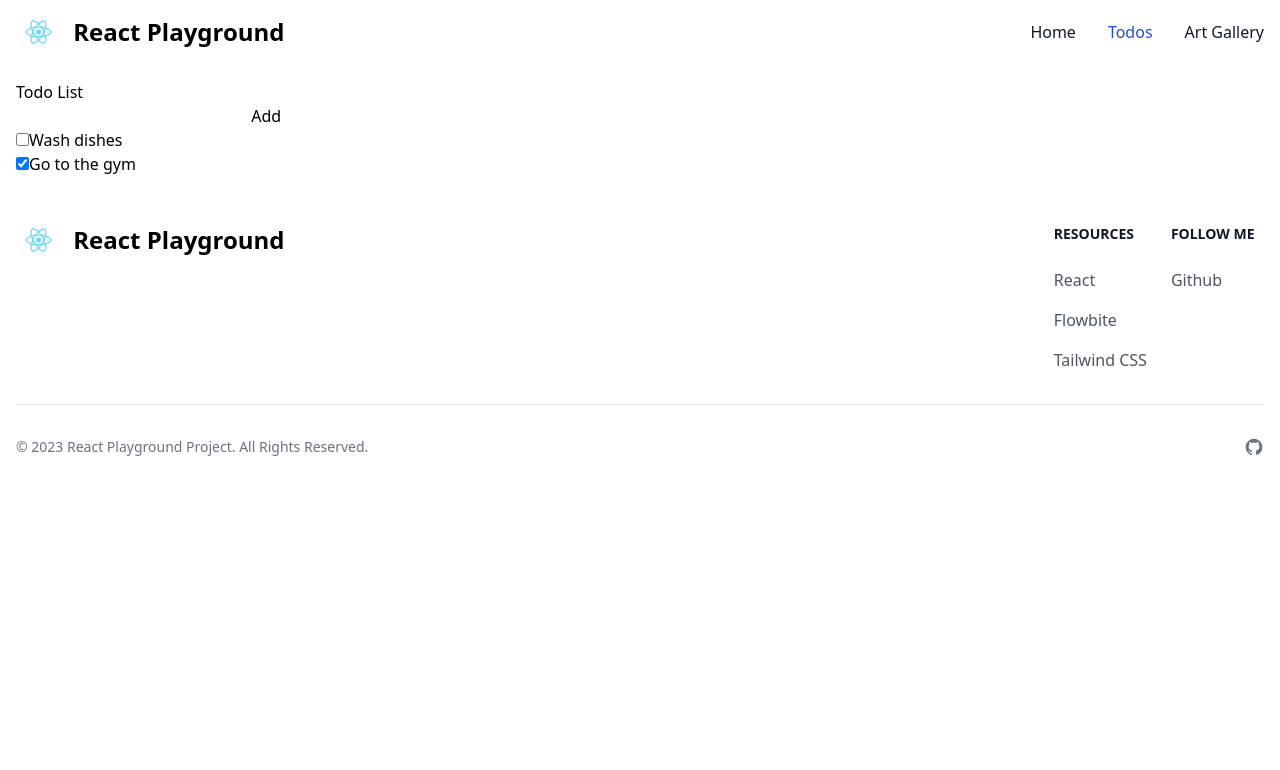
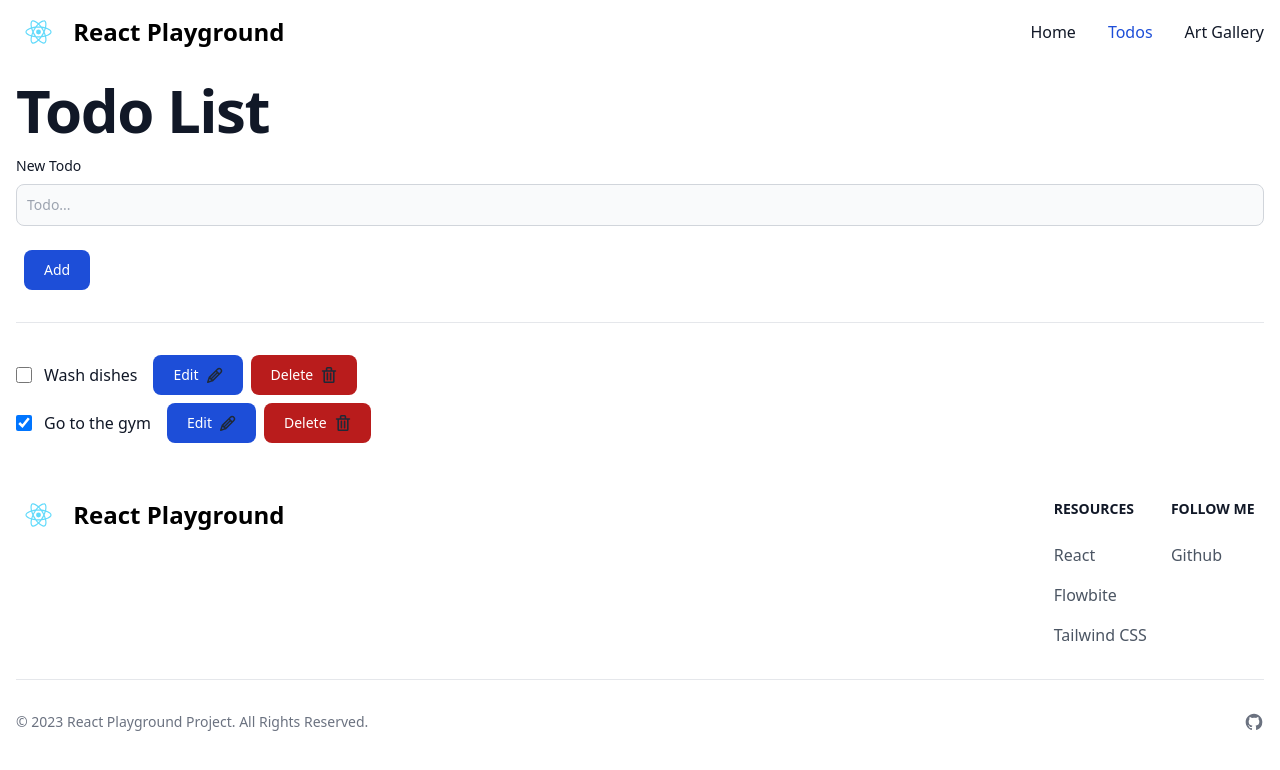
Before and after one commit to MISTERSOFT/react-playground, a React (Create React App) app: page /todos in a window 1280 px wide. Shown: the top 770 px of the page. Built offline with nearby package versions, Linux system fonts and the light colour scheme; the HTML template or start-up script is replaced by a standard one.

Commit message:
refacto TodoList as function component + create a reducer for todos

```diff
--- a/src/components/todolist/TodoItem.tsx
+++ b/src/components/todolist/TodoItem.tsx
@@ -1,16 +1,68 @@
-import { ChangeEvent } from 'react';
+import { ChangeEvent, SyntheticEvent, useState } from 'react';
+import { CheckBox, TextBox } from '../form/Form';
+import { CloseIcon, EditIcon, TrashIcon, ValidateIcon } from '../icons/Icons';
+import { Button } from '../ui/Button';
+import { Todo } from './todosReducer';
 
 interface TodoItemProps {
-    text: string;
-    checked: boolean;
-    onToggleCheck: (event: ChangeEvent<HTMLInputElement>) => void;
+    item: Todo;
+    onUpdate: (newTodo: Todo) => void;
+    onDelete: () => void
 }
 
-export default function TodoItem({ text, checked, onToggleCheck }: TodoItemProps) {
+export default function TodoItem({ item, onUpdate, onDelete }: TodoItemProps) {
+    const [editing, setEditing] = useState(false);
+    const id = `input-${crypto.randomUUID()}`;
+
+    function handleEdit() {
+        setEditing(true);
+    }
+
+    function handleCancel() {
+        setEditing(false);
+    }
+
+    function handleValidate() {
+        const input = document.querySelector<HTMLInputElement>(`#${id}`);
+        if (!input) {
+            return;
+        }
+        onUpdate({ ...item, text: input.value });
+        setEditing(false);
+    }
+
+    function handleUpdate(e: ChangeEvent<HTMLInputElement>) {
+        onUpdate({ ...item, checked: e.target.checked });
+    }
+
     return (
-        <li>
-            <input type="checkbox" name="done" checked={checked} onChange={(e) => onToggleCheck(e)} />
-            {text}
+        <li className="text-gray-900 dark:text-white flex items-center mb-2">
+            <CheckBox name="done" checked={item.checked} onChange={handleUpdate} />
+            {
+                editing
+                ? <>
+                    <TextBox id={id} name={`edit-todo-${id}`} placeholder='Todo...' className="ml-3" value={item.text} />
+                    <Button styleType='success' className='flex items-center ml-4' onClick={handleValidate}>
+                        Validate
+                        <ValidateIcon size={4} className='ml-2' />
+                    </Button>
+                    <Button styleType='danger' className='flex items-center' onClick={handleCancel}>
+                        Cancel
+                        <CloseIcon size={4} className='ml-2' />
+                    </Button>
+                </>
+                : <>
+                    <span className="ml-3">{item.text}</span>
+                    <Button className='flex items-center ml-4' onClick={handleEdit}>
+                        Edit
+                        <EditIcon size={4} className='ml-2' />
+                    </Button>
+                    <Button styleType='danger' className='flex items-center' onClick={onDelete}>
+                        Delete
+                        <TrashIcon size={4} className='ml-2' />
+                    </Button>
+                </>
+            }
         </li>
     );
 }
--- a/src/components/todolist/TodoList.tsx
+++ b/src/components/todolist/TodoList.tsx
@@ -1,25 +1,21 @@
-import { Component, ChangeEvent } from 'react';
+import { useReducer } from 'react';
 import TodoItem from './TodoItem';
+import { Form, TextBox } from '../form/Form';
+import { Button } from '../ui/Button';
+import { Hr } from '../ui/Hr';
+import { Todo, TodosActionType, todosReducer } from './todosReducer';
 
-interface Todo {
-    id: string;
-    text: string;
-    checked: boolean;
-}
+const initialTodos = {
+    items: [
+        { id: crypto.randomUUID(), text: 'Wash dishes', checked: false },
+        { id: crypto.randomUUID(), text: 'Go to the gym', checked: true },
+    ]
+};
 
-interface TodoListState {
-    items: Todo[];
-}
+export function TodoList() {
+    const [state, dispatch] = useReducer(todosReducer, initialTodos);
 
-class TodoList extends Component<{}, TodoListState> {
-    state = {
-        items: [
-            { id: crypto.randomUUID(), text: 'Wash dishes', checked: false },
-            { id: crypto.randomUUID(), text: 'Go to the gym', checked: true },
-        ]
-    };
-
-    addTodo() {
+    function addTodo() {
         const input = document.querySelector<HTMLInputElement>('#todo');
         const text = input?.value;
 
@@ -27,43 +23,35 @@ class TodoList extends Component<{}, TodoListState> {
             return;
         }
 
-        this.setState({
-            items: [
-                ...this.state.items,
-                { id: crypto.randomUUID(), text, checked: false }
-            ]
-        });
+        dispatch({ type: TodosActionType.ADD_TODO, payload: { text } });
 
         input.value = '';
         input.focus();
     }
 
-    handleToggleCheck(e: ChangeEvent<HTMLInputElement>, key: string) {
-        const checked = e.target.checked;
-
-        this.setState({
-            items: [
-                ...this.state.items.map(x => {
-                    if (x.id === key) {
-                        return { ...x, checked };
-                    }
-                    return x;
-                })
-            ]
-        });
+    function updateTodo(newTodo: Todo) {
+        dispatch({ type: TodosActionType.UPDATE_TODO, payload: newTodo })
     }
 
-    render() {
-        return (
-            <>
-            <h1>Todo List</h1>
-            <input type="text" name="todo" id="todo" /> <button onClick={() => this.addTodo()}>Add</button>
-            <ul>
-                {this.state.items.map(item => <TodoItem key={item.id} text={item.text} checked={item.checked} onToggleCheck={(e) => this.handleToggleCheck(e, item.id)} />)}
-            </ul>
-            </>
-        );
+    function deleteTodo(key: string) {
+        dispatch({ type: TodosActionType.DELETE_TODO, payload: { id: key } })
     }
+
+    return (<>
+        <Form>
+            <TextBox className='mb-6' label='New Todo' id='todo' name='todo' placeholder='Todo...' />
+            <Button onClick={() => addTodo()}>Add</Button>
+        </Form>
+        <Hr />
+        <ul>
+            {state.items.map(item =>
+                <TodoItem
+                    key={item.id}
+                    item={item}
+                    onUpdate={updateTodo}
+                    onDelete={() => deleteTodo(item.id)}
+                />
+            )}
+        </ul>
+    </>);
 }
-
-export default TodoList;
--- /dev/null
+++ b/src/components/todolist/todosReducer.tsx
@@ -0,0 +1,55 @@
+export enum TodosActionType {
+    ADD_TODO,
+    UPDATE_TODO,
+    DELETE_TODO
+}
+
+type AddTodoAction = { type: TodosActionType.ADD_TODO, payload: { text: string } };
+type UpdateTodoAction = { type: TodosActionType.UPDATE_TODO, payload: Todo };
+type DeleteTodoAction = { type: TodosActionType.DELETE_TODO, payload: { id: string } };
+type TodosAction = AddTodoAction
+    | UpdateTodoAction
+    | DeleteTodoAction;
+
+type TodosState = {
+    items: Todo[]
+}
+
+export type Todo = {
+    id: string;
+    text: string;
+    checked: boolean;
+}
+
+export function todosReducer(state: TodosState, action: TodosAction) {
+    switch (action.type) {
+        case TodosActionType.ADD_TODO:
+            return {
+                items: [
+                    ...state.items,
+                    { id: crypto.randomUUID(), text: action.payload.text, checked: false }
+                ]
+            };
+
+        case TodosActionType.UPDATE_TODO:
+            const updatedTodo = action.payload;
+            return {
+                items: [
+                    ...state.items.map(x => {
+                        if (x.id === updatedTodo.id) {
+                            return { ...x, ...updatedTodo };
+                        }
+                        return x;
+                    })
+                ]
+            };
+
+        case TodosActionType.DELETE_TODO:
+            return {
+                items: state.items.filter(x => x.id !== action.payload.id)
+            };
+
+        default:
+            throw Error('Unknown action: ' + action);
+    }
+}
--- a/src/pages/TodosPage/TodosPage.tsx
+++ b/src/pages/TodosPage/TodosPage.tsx
@@ -1,7 +1,11 @@
-import TodoList from "../../components/todolist/TodoList";
+import { Header } from "../../components/header/Header";
+import { TodoList } from "../../components/todolist/TodoList";
 
 export function TodosPage() {
     return (
-        <TodoList />
+        <>
+            <Header>Todo List</Header>
+            <TodoList />
+        </>
     )
 }
```
